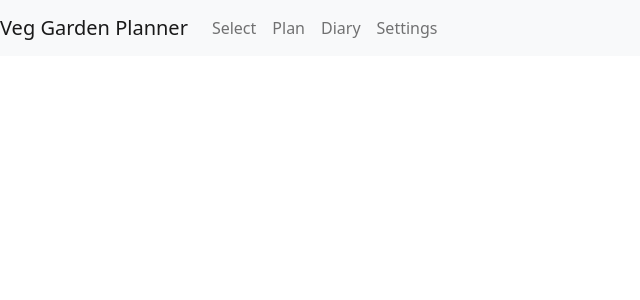
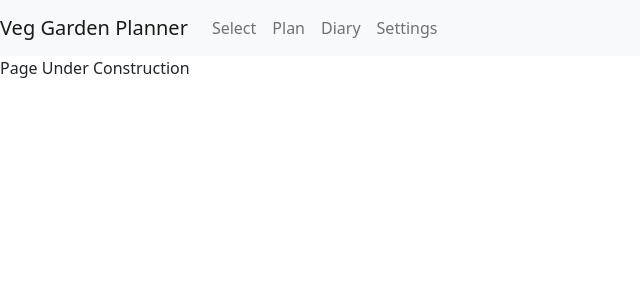
Before and after one commit to C-Jess/Veg-Garden-Planner, a React (Create React App) app in the folder client/: page /plan in a window 1280 px wide. Shown: the top 300 px of the page, without its empty margins (0-640 px from the left). Built offline with nearby package versions, Linux system fonts and the light colour scheme.

Commit message:
added plan page

```diff
--- a/client/src/App.js
+++ b/client/src/App.js
@@ -4,6 +4,7 @@ import Select from "./views/Select";
 import Diary from "./views/Diary";
 import Navigation from "./componets/Navigation";
 import Settings from "./views/Settings";
+import Plan from "./views/Plan";
 
 function App() {
   const [plants, setPlants] = React.useState(() => {
@@ -43,6 +44,7 @@ function App() {
                 />
               }
             />
+            <Route path="plan" element={<Plan />} />
             <Route
               path="settings"
               element={
--- /dev/null
+++ b/client/src/views/Plan.js
@@ -0,0 +1,7 @@
+import React from "react";
+
+function Plan() {
+  return <div className="Plan">Page Under Construction</div>;
+}
+
+export default Plan;
```
